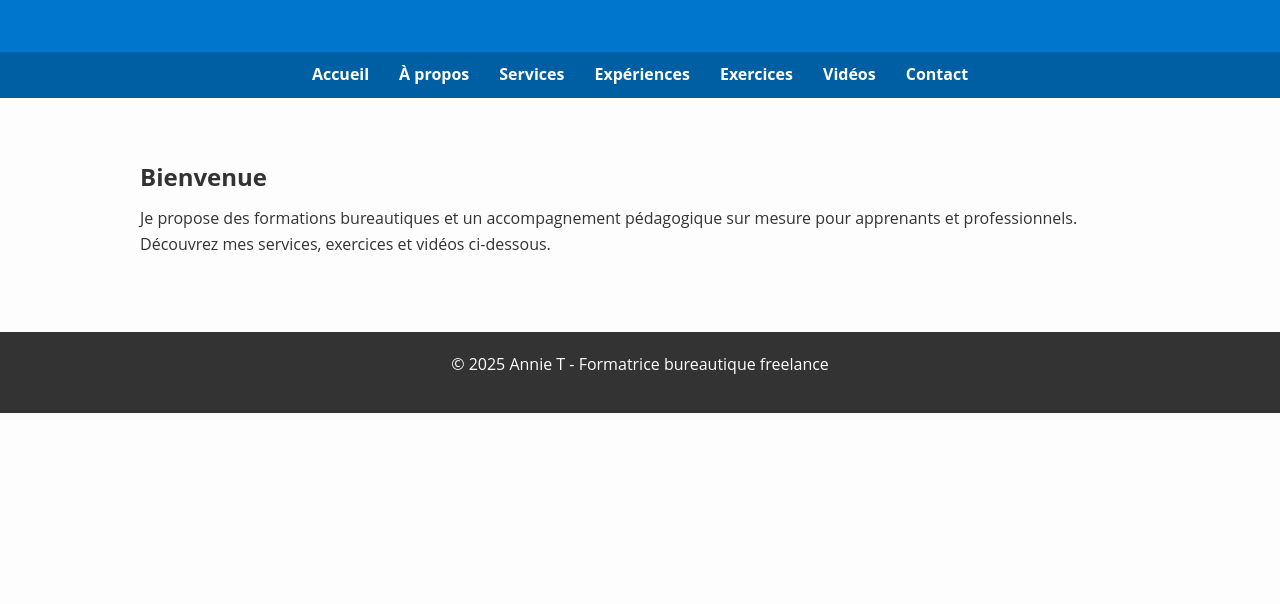
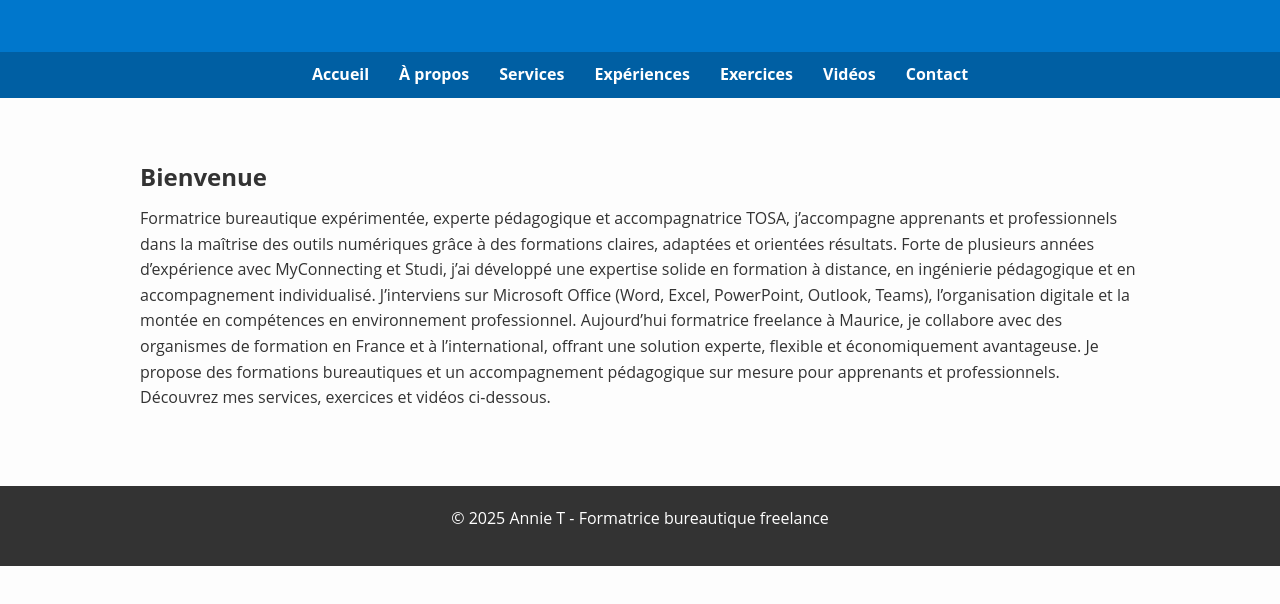
Before and after one commit to annieaniisahT/aniisah.github.io, a plain HTML site: page index.html in a window 1280 px wide. Shown: the part 140-744 px from the top of the page. Drawn offline with Linux system fonts and the light colour scheme.

Commit message:
Update index.html

```diff
--- a/index.html
+++ b/index.html
@@ -3,7 +3,7 @@
 <head>
   <meta charset="UTF-8">
   <meta name="viewport" content="width=device-width, initial-scale=1.0">
-  <title>Annie T - Accueil</title>
+  <title>Aniisah Toorabally - Accueil</title>
   <link rel="stylesheet" href="style.css">
 </head>
 <body>
@@ -25,7 +25,10 @@
 
 <section>
   <h2>Bienvenue</h2>
-  <p>Je propose des formations bureautiques et un accompagnement pédagogique sur mesure pour apprenants et professionnels. Découvrez mes services, exercices et vidéos ci-dessous.</p>
+  <p>Formatrice bureautique expérimentée, experte pédagogique et accompagnatrice TOSA, j’accompagne apprenants et professionnels dans la maîtrise des outils numériques grâce à des formations claires, adaptées et orientées résultats.
+Forte de plusieurs années d’expérience avec MyConnecting et Studi, j’ai développé une expertise solide en formation à distance, en ingénierie pédagogique et en accompagnement individualisé. J’interviens sur Microsoft Office (Word, Excel, PowerPoint, Outlook, Teams), l’organisation digitale et la montée en compétences en environnement professionnel.
+Aujourd’hui formatrice freelance à Maurice, je collabore avec des organismes de formation en France et à l’international, offrant une solution experte, flexible et économiquement avantageuse.
+Je propose des formations bureautiques et un accompagnement pédagogique sur mesure pour apprenants et professionnels. Découvrez mes services, exercices et vidéos ci-dessous.</p>
 </section>
 
 <footer>
```
